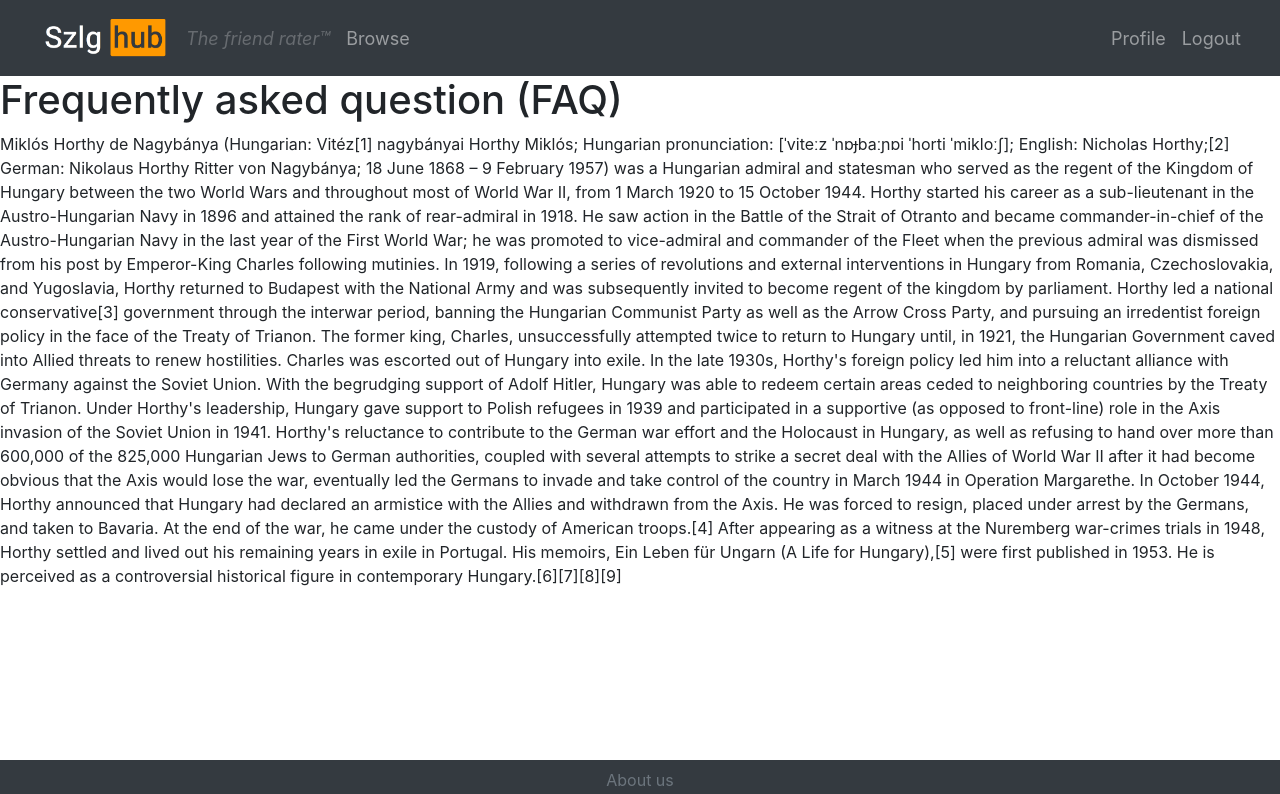
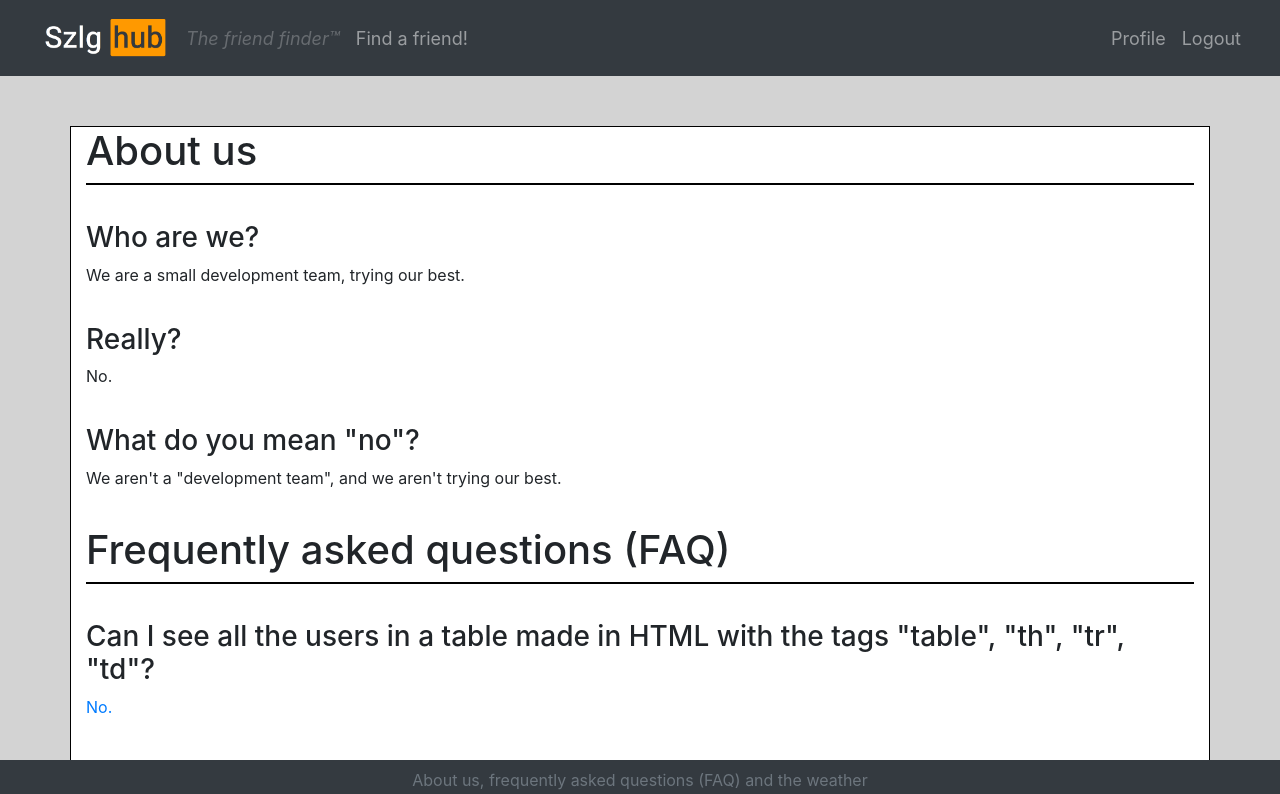
Before and after one commit to natom75/szlghub, a Django app: page /about/ in a window 1280 px wide. Shown: the top 794 px of the page. Run offline with Django 3.2, Linux system fonts and the light colour scheme; some libraries are stand-ins or nearby versions.

Commit message:
KÉSZ UWU

```diff
--- a/szlghub/browse/templates/base.html
+++ b/szlghub/browse/templates/base.html
@@ -12,10 +12,10 @@
 		  	<div class="collapse navbar-collapse" id="navbarCollapse">
 			<ul class="navbar-nav mr-auto" >
 			  <li class="nav-item">
-				<a class="nav-link disabled" style="font-size:18px; font-style: italic">The friend rater™</a>
+				<a class="nav-link disabled" style="font-size:18px; font-style: italic">The friend finder™</a>
 			  </li>
 			  <li class="nav-item">
-				<a class="nav-link" href="/browse" style="font-size:18px">Browse</a>
+				<a class="nav-link" href="/browse" style="font-size:18px">Find a friend!</a>
 			  </li>
 			</ul>
 			<span class="navbar-text">
@@ -44,7 +44,7 @@
 
 	<nav class="navbar fixed-bottom navbar-light bg-dark">
 			<span style="margin-left:auto; margin-right:auto">
-				<a href="/about" class="text-muted" style="margin: 50px">About us</a>
+				<a href="/about" class="text-muted" style="margin: 50px">About us, frequently asked questions (FAQ) and the weather</a>
 			</span>
 	</nav>
 </body>
--- a/szlghub/browse/templates/base2.html
+++ b/szlghub/browse/templates/base2.html
@@ -11,7 +11,7 @@
 			<img src="../media/logo.png" alt="SzlgHub" height="60px" style="margin:0; padding:0">
 			<ul class="navbar-nav mr-auto" >
 				<li class="nav-item">
-				  <a class="nav-link disabled" style="font-size:18px; font-style: italic">The friend rater™</a>
+				  <a class="nav-link disabled" style="font-size:18px; font-style: italic">The friend finder™</a>
 				</li>
 			  </ul>
 		</div>
--- a/szlghub/szlghub/urls.py
+++ b/szlghub/szlghub/urls.py
@@ -13,6 +13,7 @@ urlpatterns = [
 	path('logout/', auth_views.LogoutView.as_view(template_name='user/logout.html'), name='logout'),
 	path('about/', user_views.about, name='about'),
 	path('browse/', user_views.browse, name='browse'),
+	path('table/', user_views.table, name='table'),
 	path('', include('browse.urls')),
 ]
 
--- a/szlghub/users/templates/user/about.html
+++ b/szlghub/users/templates/user/about.html
@@ -8,16 +8,46 @@
 		<script src="https://cdnjs.cloudflare.com/ajax/libs/popper.js/1.16.0/umd/popper.min.js"></script>
 		<script src="https://maxcdn.bootstrapcdn.com/bootstrap/4.5.2/js/bootstrap.min.js"></script>
 	</head>
-	<body>
-        <h1>Frequently asked question (FAQ)</h1>
-        <p>Miklós Horthy de Nagybánya (Hungarian: Vitéz[1] nagybányai Horthy Miklós; Hungarian pronunciation: [ˈviteːz ˈnɒɟbaːɲɒi ˈhorti ˈmikloːʃ]; English: Nicholas Horthy;[2] German: Nikolaus Horthy Ritter von Nagybánya; 18 June 1868 – 9 February 1957) was a Hungarian admiral and statesman who served as the regent of the Kingdom of Hungary between the two World Wars and throughout most of World War II, from 1 March 1920 to 15 October 1944.
+	<body style="background-color: lightgray">
+		<div class="container" style="margin-top:50px; border: 1px solid black; background-color: white">
 
-            Horthy started his career as a sub-lieutenant in the Austro-Hungarian Navy in 1896 and attained the rank of rear-admiral in 1918. He saw action in the Battle of the Strait of Otranto and became commander-in-chief of the Austro-Hungarian Navy in the last year of the First World War; he was promoted to vice-admiral and commander of the Fleet when the previous admiral was dismissed from his post by Emperor-King Charles following mutinies. In 1919, following a series of revolutions and external interventions in Hungary from Romania, Czechoslovakia, and Yugoslavia, Horthy returned to Budapest with the National Army and was subsequently invited to become regent of the kingdom by parliament. Horthy led a national conservative[3] government through the interwar period, banning the Hungarian Communist Party as well as the Arrow Cross Party, and pursuing an irredentist foreign policy in the face of the Treaty of Trianon. The former king, Charles, unsuccessfully attempted twice to return to Hungary until, in 1921, the Hungarian Government caved into Allied threats to renew hostilities. Charles was escorted out of Hungary into exile.
-
-            In the late 1930s, Horthy's foreign policy led him into a reluctant alliance with Germany against the Soviet Union. With the begrudging support of Adolf Hitler, Hungary was able to redeem certain areas ceded to neighboring countries by the Treaty of Trianon. Under Horthy's leadership, Hungary gave support to Polish refugees in 1939 and participated in a supportive (as opposed to front-line) role in the Axis invasion of the Soviet Union in 1941.
-
-            Horthy's reluctance to contribute to the German war effort and the Holocaust in Hungary, as well as refusing to hand over more than 600,000 of the 825,000 Hungarian Jews to German authorities, coupled with several attempts to strike a secret deal with the Allies of World War II after it had become obvious that the Axis would lose the war, eventually led the Germans to invade and take control of the country in March 1944 in Operation Margarethe. In October 1944, Horthy announced that Hungary had declared an armistice with the Allies and withdrawn from the Axis. He was forced to resign, placed under arrest by the Germans, and taken to Bavaria. At the end of the war, he came under the custody of American troops.[4]
-
-            After appearing as a witness at the Nuremberg war-crimes trials in 1948, Horthy settled and lived out his remaining years in exile in Portugal. His memoirs, Ein Leben für Ungarn (A Life for Hungary),[5] were first published in 1953. He is perceived as a controversial historical figure in contemporary Hungary.[6][7][8][9] </p>
+			<h1>About us</h1>
+			<div style="width: 100%; height: 1px; border: 1px solid black"></div>
+			<p style="height: 20px"></p>
+			<article>
+				<h3>Who are we?</h3>
+				We are a small development team, trying our best.
+			</article>
+			<p style="height: 20px"></p>
+			<aside>
+				<h3>Really?</h3>
+				No.
+			</aside>
+			<p style="height: 20px"></p>
+			<section>
+				<h3>What do you mean "no"?</h3>
+				We aren't a "development team", and we aren't trying our best.
+			</section>
+			<p style="height: 20px"></p>
+			<h1>Frequently asked questions (FAQ)</h1>
+			<div style="width: 100%; height: 1px; border: 1px solid black"></div>
+			<p style="height: 20px"></p>
+			<article>
+				<h3>Can I see all the users in a table made in HTML with the tags "table", "th", "tr", "td"?</h3>
+				<a href="/table">No.</a>
+			</article>
+			<p style="height: 20px"></p>
+			<aside>
+				<h3>Weather?</h3>
+				...
+				<a href="http://www.idokep.hu/" target="_blank" title="Időjárás"><img src="//www.idokep.hu/terkep/hu_mini/i_anim.gif" alt="Felhőkép"></a>
+			</aside>
+			<p style="height: 20px"></p>
+			<section>
+				<h3>Hotel?</h3>
+				Trivago.
+			</section>
+			<p style="height: 20px"></p>
+		</div>
 	</body>
 {% endblock content %}
--- a/szlghub/users/templates/user/login.html
+++ b/szlghub/users/templates/user/login.html
@@ -10,8 +10,9 @@
 		<script src="https://cdnjs.cloudflare.com/ajax/libs/popper.js/1.16.0/umd/popper.min.js"></script>
 		<script src="https://maxcdn.bootstrapcdn.com/bootstrap/4.5.2/js/bootstrap.min.js"></script>
 	</head>
+<body style="background-color: lightgray">
 	<div style="margin-top:50px; text-align: center">
-		<div style="width: 14%; margin: auto; text-align: left; border: 1px solid black; padding: 5px">
+		<div style="width: 14%; margin: auto; text-align: left; border: 1px solid black; padding: 5px; background-color: white">
 			<div class="content-section">
 				<form method="POST">
 					{% csrf_token %}
@@ -31,4 +32,5 @@
 			</div>
 		</div>
 	</div>
+</body>
 {% endblock content %}
--- a/szlghub/users/views.py
+++ b/szlghub/users/views.py
@@ -49,3 +49,9 @@ def browse(request):
 		'Profile':Profile.objects.order_by("?").first()
 	}
 	return render(request, 'user/browse.html', context)
+
+def table(request):
+	context = {
+		'Profile':Profile.objects.all()
+	}
+	return render(request, 'user/table.html', context)
```
Also changed, not shown: szlghub/users/templates/user/browse.html (+4 -4 lines), szlghub/users/templates/user/profile.html (+4 -4 lines), szlghub/users/templates/user/table.html (added, +35 -0 lines), szlghub/db.sqlite3.
